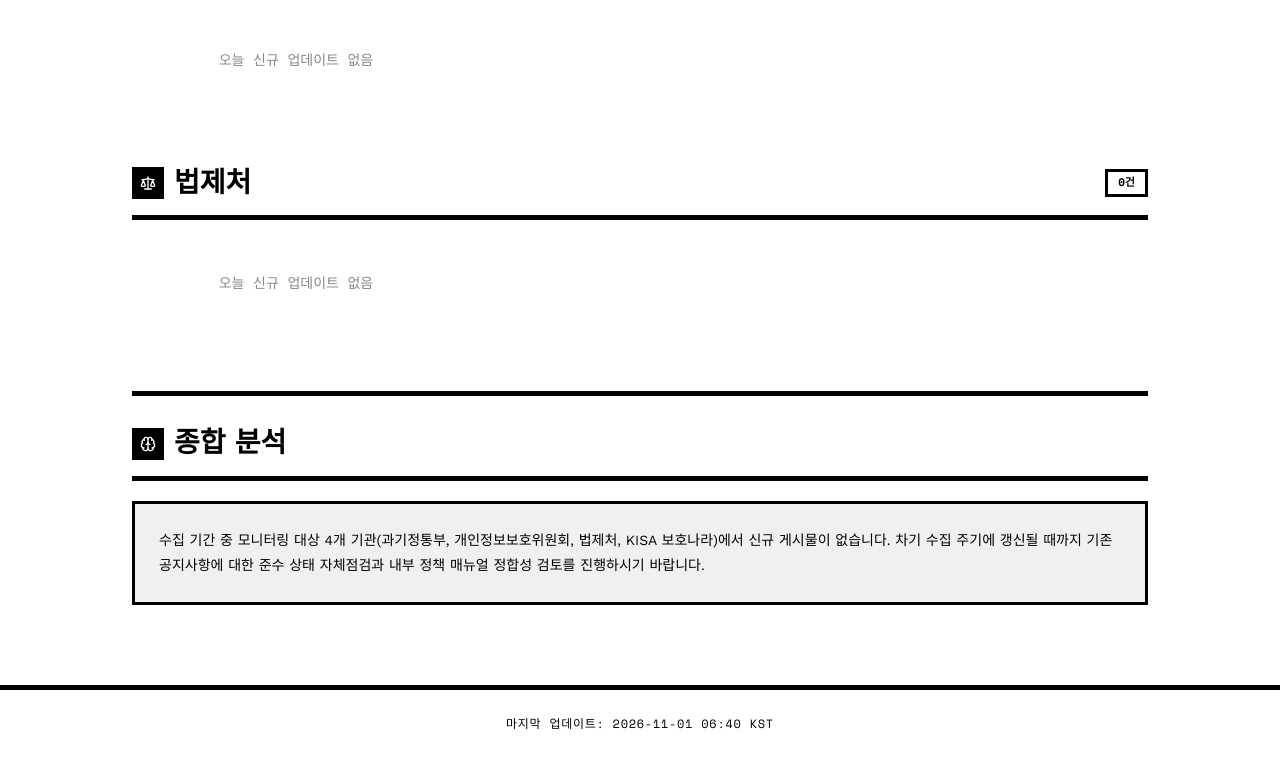
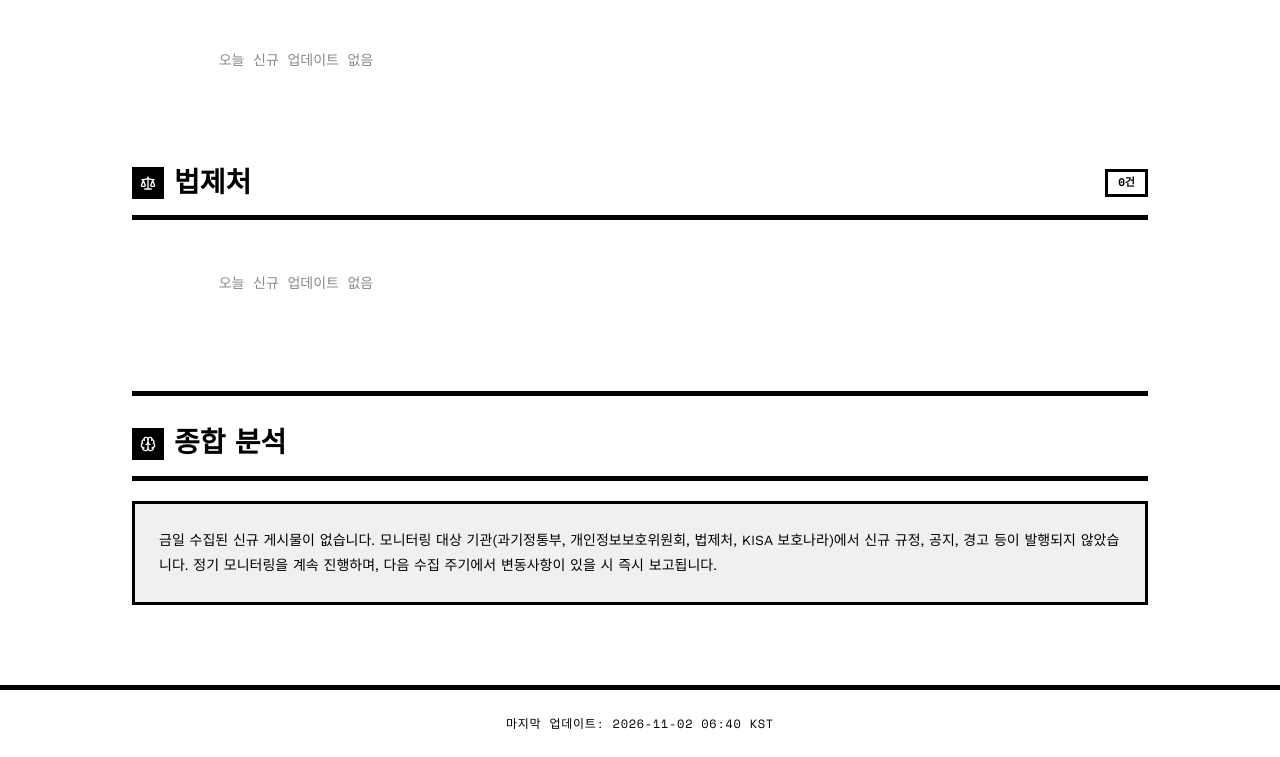
Before and after one commit to msjangsmc-hash/myorg-gov-monitor, a plain HTML site: page index.html in a window 1280 px wide. Shown: the part 655-1412 px from the top of the page. Drawn offline with nearby package versions, Linux system fonts and the light colour scheme.

Commit message:
chore: 정부기관 동향 업데이트 2026-11-02

```diff
--- a/index.html
+++ b/index.html
@@ -4,7 +4,7 @@
   <meta charset="UTF-8">
   <meta name="viewport" content="width=device-width, initial-scale=1.0">
   <meta name="robots" content="noindex, nofollow">
-  <title>정부기관 보안·법령 동향 — 2026-11-01</title>
+  <title>정부기관 보안·법령 동향 — 2026-11-02</title>
   <style>
     /* ── RawBlock Design System ── */
     @import url('https://fonts.googleapis.com/css2?family=Archivo+Black&family=Work+Sans:wght@400;600;700&family=Space+Mono:wght@400;700&display=swap');
@@ -84,7 +84,7 @@
         <i data-lucide="shield-check"></i>
         정부기관 보안·법령 동향
       </div>
-      <span class="header-date">2026년 11월 1일 (일)</span>
+      <span class="header-date">2026년 11월 2일 (월)</span>
       <span class="header-count">신규 0건</span>
     </div>
   </header>
@@ -149,12 +149,12 @@
         <span class="section-icon"><i data-lucide="brain"></i></span>
         <h2 class="section-title">종합 분석</h2>
       </div>
-      <pre class="analysis-body">수집 기간 중 모니터링 대상 4개 기관(과기정통부, 개인정보보호위원회, 법제처, KISA 보호나라)에서 신규 게시물이 없습니다. 차기 수집 주기에 갱신될 때까지 기존 공지사항에 대한 준수 상태 자체점검과 내부 정책 매뉴얼 정합성 검토를 진행하시기 바랍니다.</pre>
+      <pre class="analysis-body">금일 수집된 신규 게시물이 없습니다. 모니터링 대상 기관(과기정통부, 개인정보보호위원회, 법제처, KISA 보호나라)에서 신규 규정, 공지, 경고 등이 발행되지 않았습니다. 정기 모니터링을 계속 진행하며, 다음 수집 주기에서 변동사항이 있을 시 즉시 보고됩니다.</pre>
     </section>
   </main>
 
   <footer class="site-footer">
-    마지막 업데이트: 2026-11-01 06:40 KST
+    마지막 업데이트: 2026-11-02 06:40 KST
   </footer>
   <script src="https://unpkg.com/lucide@latest/dist/umd/lucide.min.js"></script>
   <script>lucide.createIcons();</script>
```
